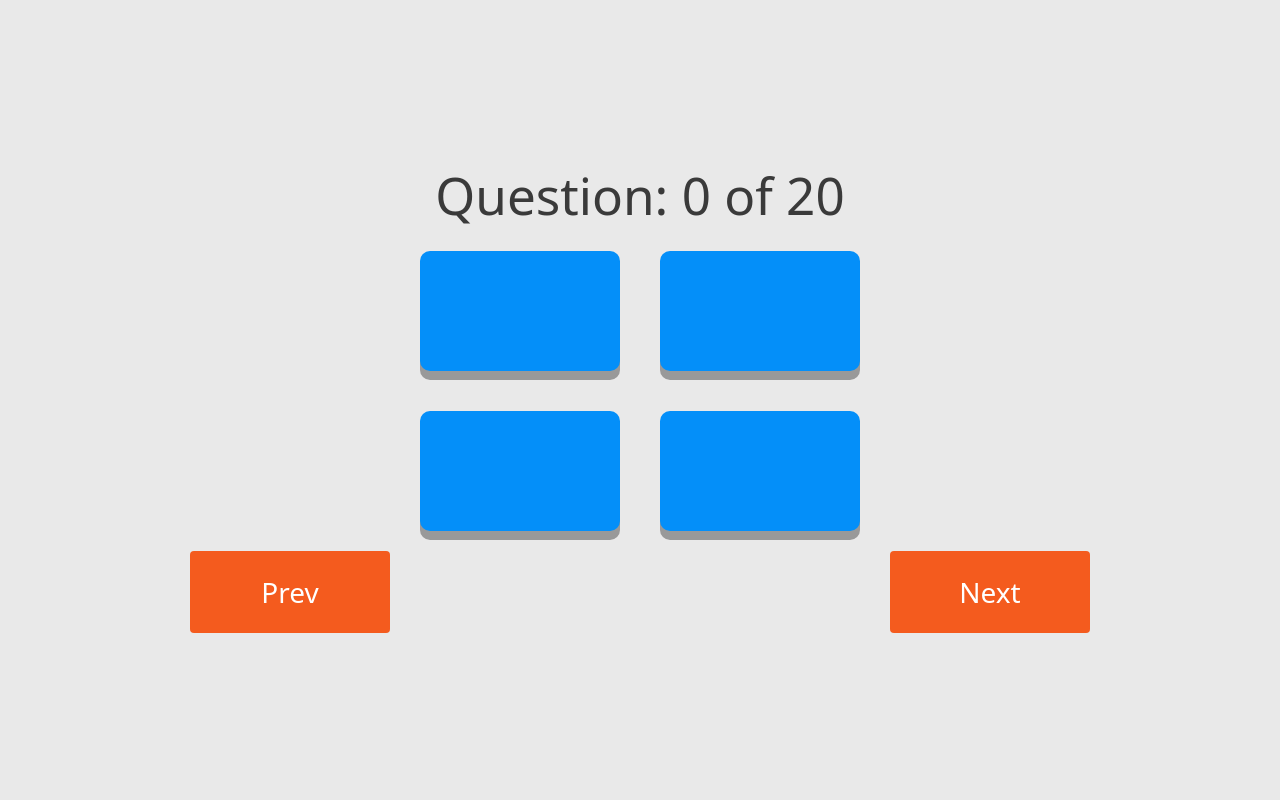
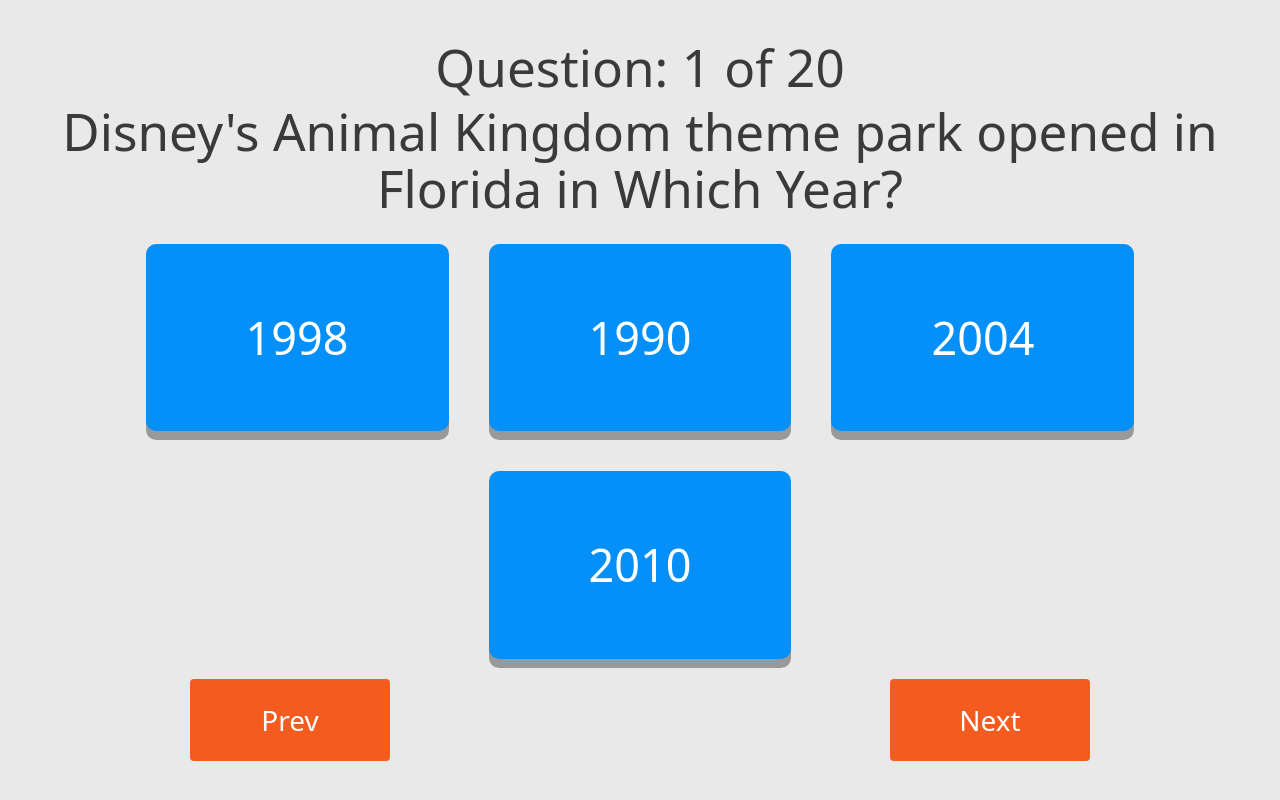
Before and after one commit to slacy123/react-trivia-app, a React (Vite) app: page / in a window 1280 px wide. Both pictures are taken after a click on the button "Click Me to Start". Built offline with nearby package versions, Linux system fonts and the light colour scheme.

Commit message:
DOM Updating with Data from Array

```diff
--- a/src/components/QuestionList.tsx
+++ b/src/components/QuestionList.tsx
@@ -12,30 +12,19 @@
   optionFour:string;
 }
 
-const QuestionList = () => {
-    const [question, setQuestion] = useState(0);
-    const lastValue = useRef(question);
-    let presentQuestion:Question[] = [];
+const presentQuestion:Question[] = [
+  {
+    id: 1,
+    triviaQuestion:
+      "Disney's Animal Kingdom theme park opened in Florida in Which Year?",
+    answer: "1998",
+    optionOne: "1998",
+    optionTwo: "1990",
+    optionThree: "2004",
+    optionFour: "2010",
+  }
+]
 
-    useEffect(() => {
-        console.log(presentQuestion.length)
-        if(question > lastValue.current) {
-            if(question >= 0 && question <= 20) {
-              try {
-                console.log("This line got executed")
-                const dataHandler = questionData.find((item) => item.id === question)
-                console.log(dataHandler)
-                presentQuestion.push(dataHandler!)
-              } catch (error) {
-                console.log("There was a Problem")
-              }
-            }
-          } else {
-              console.log("This Line Worked as Intended")
-          }
-        lastValue.current = question;
-
-    }, [question])
 const questionData:Question[] = [
   {
     id: 1,
@@ -232,17 +221,40 @@
       optionFour: "Chello",
     },
   ];
+
+  const QuestionList = () => {
+    const [question, setQuestion] = useState(1);
+    const lastValue = useRef(question);
+
+    useEffect(() => {
+        if(question >= 1 && question <= 20) {
+          try {
+            presentQuestion.length = 0;
+            const dataHandler = questionData.find((item) => item.id === question)
+            console.log(dataHandler)
+            presentQuestion.push(dataHandler!)
+            console.log(presentQuestion)
+            console.log(question)
+              } catch (error) {
+                console.log("Error")
+              }
+            } else {
+              console.log("Invalid Question Value")
+          }
+        }, [question])
     return (
       <>
       <div>
+        {presentQuestion.map((item) => (
+          <div key={item.id}>
             <h1>Question: {question} of 20</h1>
-            <h1>{}</h1>
-            <button className="options">{}</button>
-            <button className="options">{}</button>
-            <div>
-              <button className="options">{}</button>
-              <button className="options">{}</button>
+            <h1>{item.triviaQuestion}</h1>
+            <button className="options">{item.optionOne}</button>
+            <button className="options">{item.optionTwo}</button>
+            <button className="options">{item.optionThree}</button>
+            <button className="options">{item.optionFour}</button>
           </div>
+        ))}
             <div>
                 <button className="Next" onClick={() => setQuestion(question => question - 1)}>Prev</button>
                 <button className="Prev" onClick={() => setQuestion(question => question + 1)}>Next</button>
```
Lines whose indentation alone changed are shown as unchanged.
